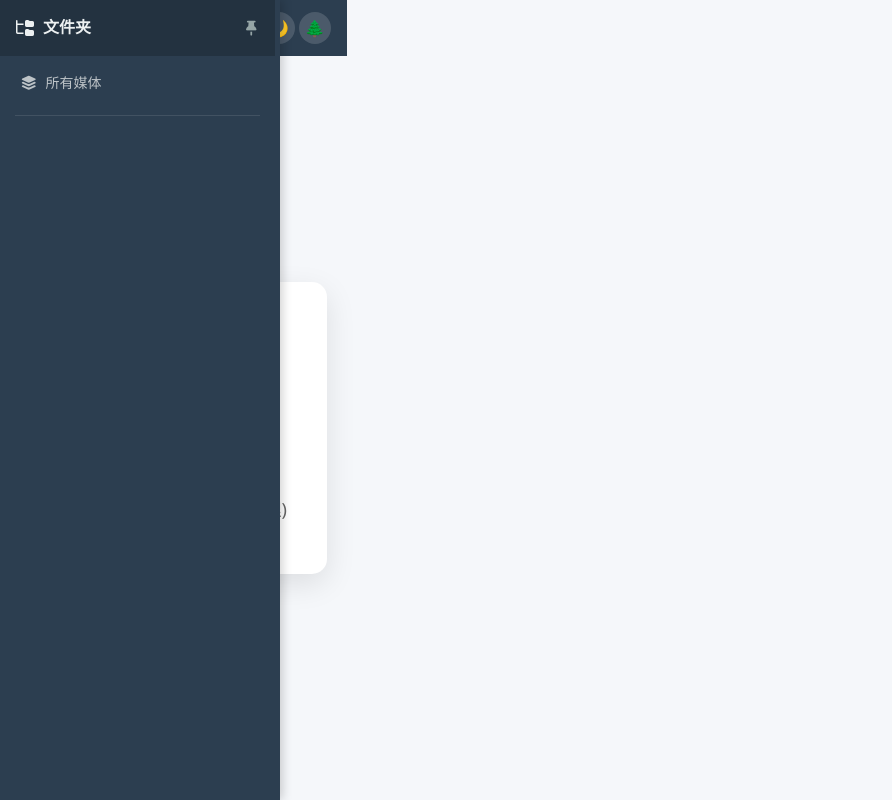
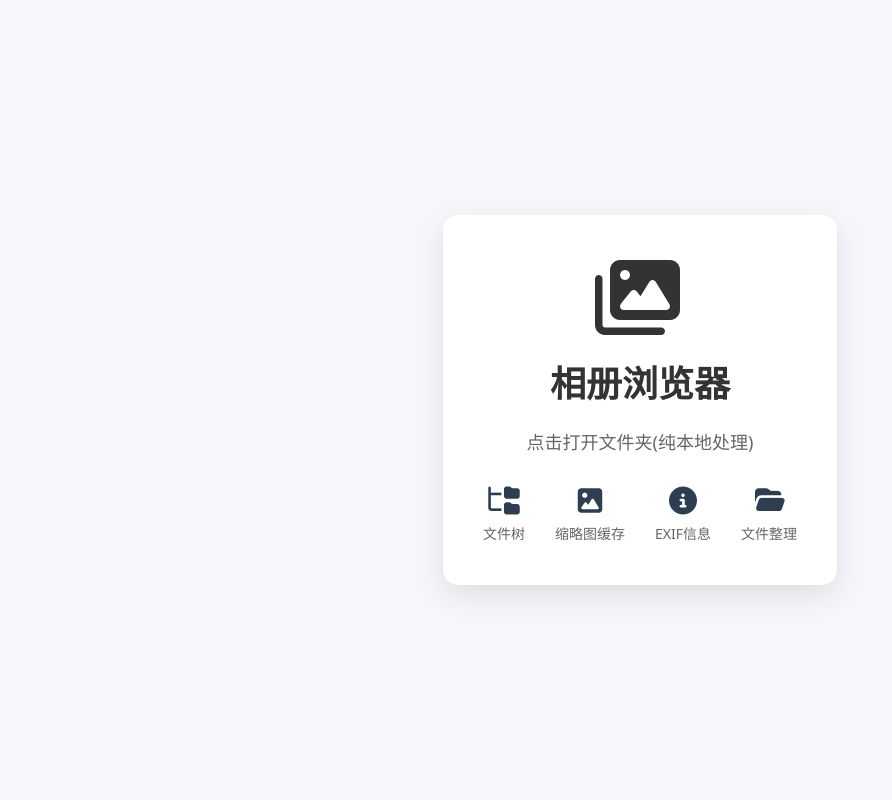
Before and after one commit to HaujetZhao/Gallery-Viewer, a Vue app: page / in a window 1280 px wide. Shown: the whole page, without its empty margins (0-892 px from the left). Built offline with nearby package versions, Linux system fonts and the light colour scheme.

Commit message:
feat(UI校准): App 还原原项目布局(container 1400/header/footer/启动页 features/搜索 fixed 右上/去 top-bar)

```diff
--- a/src/App.vue
+++ b/src/App.vue
@@ -6,6 +6,7 @@ import { useUserSettingsStore } from './stores/userSettings.js';
 import { initDB } from './services/db.js';
 import { openFolderPicker } from './services/filesystem.js';
 import { isFileSystemAccessSupported } from './utils/browser.js';
+import { useGallerySearch } from './composables/useGallerySearch.js';
 import Sidebar from './components/Sidebar.vue';
 import Gallery from './components/Gallery.vue';
 import MediaModal from './components/MediaModal.vue';
@@ -17,17 +18,17 @@ import { useScrollZone } from './composables/useScrollZone.js';
 const themeStore = useThemeStore();
 const fsStore = useFsStore();
 const settings = useUserSettingsStore();
+const search = useGallerySearch();
 
 const sidebarPinned = computed(() => !!settings.settings.sidebarPinned);
 const sidebarWidth = computed(() => settings.settings.sidebarWidth || 280);
 const mainStyle = computed(() => ({
   marginLeft: sidebarPinned.value ? sidebarWidth.value + 'px' : '0px',
+  width: sidebarPinned.value ? `calc(100% - ${sidebarWidth.value}px)` : '100%',
 }));
 
 const settingsOpen = ref(false);
 const browserSupported = isFileSystemAccessSupported();
-
-// scrollzone 排除区域 ref
 const sidebarEl = ref(null);
 const settingsBtnEl = ref(null);
 useScrollZone([sidebarEl, settingsBtnEl]);
@@ -46,8 +47,6 @@ onBeforeUnmount(() => document.removeEventListener('keydown', onKeydown));
 async function open() {
   await openFolderPicker();
 }
-
-// Ctrl+O 打开文件夹(modal 内键盘由 useModal 处理,这里只管全局)
 function onKeydown(e) {
   const tag = document.activeElement?.tagName;
   if (tag === 'INPUT' || tag === 'TEXTAREA') return;
@@ -59,127 +58,50 @@ function onKeydown(e) {
 </script>
 
 <template>
-  <div class="app-root" :class="{ 'sidebar-pinned': sidebarPinned }">
+  <div :class="{ 'sidebar-pinned': sidebarPinned }">
     <div ref="sidebarEl"><Sidebar /></div>
 
-    <div class="main-content-wrapper" :style="mainStyle">
-      <div class="top-bar">
-        <button class="top-btn" @click="open">
-          <i class="fas fa-folder-open"></i> 打开文件夹
-        </button>
-        <div class="theme-switcher">
-          <button
-            v-for="t in themeStore.getThemes()"
-            :key="t.id"
-            :class="['theme-chip', { active: themeStore.currentTheme === t.id }]"
-            @click="themeStore.applyTheme(t.id)"
-            :title="t.name"
-          >{{ t.icon }}</button>
+    <!-- 启动页(无 currentFolder) -->
+    <div v-if="!fsStore.currentFolder" id="hint">
+      <div class="intro-content" @click="open">
+        <i class="fas fa-images"></i>
+        <h1>相册浏览器</h1>
+        <p>点击打开文件夹(纯本地处理)</p>
+        <div class="features">
+          <div class="feature"><i class="fas fa-folder-tree"></i><span>文件树</span></div>
+          <div class="feature"><i class="fas fa-image"></i><span>缩略图缓存</span></div>
+          <div class="feature"><i class="fas fa-info-circle"></i><span>EXIF信息</span></div>
+          <div class="feature"><i class="fas fa-folder-open"></i><span>文件整理</span></div>
         </div>
+        <BrowserUnsupportedWarning v-if="!browserSupported" />
       </div>
+    </div>
 
-      <Gallery v-if="fsStore.currentFolder" />
-      <div v-else class="empty-state">
-        <div class="intro-content" @click="open">
-          <i class="fas fa-images empty-icon"></i>
-          <h1>相册浏览器</h1>
-          <p>点击选择文件夹(纯本地处理)</p>
-          <BrowserUnsupportedWarning v-if="!browserSupported" />
+    <!-- 主界面 -->
+    <div v-else class="main-content-wrapper" :style="mainStyle">
+      <div class="container">
+        <header class="header">
+          <h1><i class="fas fa-images"></i> 相册浏览器</h1>
+        </header>
+        <Gallery />
+        <div class="footer">
+          <p>使用提示:拖动到左侧文件夹可移动,右键菜单可查看属性/重命名/删除,Ctrl+Z 撤销(部分功能后续阶段接入)。</p>
         </div>
       </div>
     </div>
 
-    <!-- 齿轮按钮(fixed top-left) -->
+    <!-- 全局浮层 -->
     <button class="settings-btn" ref="settingsBtnEl" @click="settingsOpen = !settingsOpen" title="设置">
       <i class="fas fa-cog"></i>
     </button>
+
+    <div v-if="fsStore.currentFolder" class="filter-container">
+      <input type="text" v-model="search.searchTerm" placeholder="搜索文件名..." />
+      <div class="filter-count">{{ search.filteredCount }}/{{ search.totalCount }}</div>
+    </div>
 
     <SettingsPanel v-model="settingsOpen" />
     <MediaModal />
     <Toast />
   </div>
 </template>
-
-<style scoped>
-.app-root {
-  min-height: 100vh;
-  background: var(--bg-secondary, #f5f7fa);
-}
-.main-content-wrapper {
-  transition: margin-left 0.3s ease;
-  min-height: 100vh;
-  display: flex;
-  flex-direction: column;
-}
-.top-bar {
-  display: flex;
-  align-items: center;
-  justify-content: space-between;
-  gap: 12px;
-  padding: 10px 16px;
-  background: var(--sidebar-bg, #2c3e50);
-  color: var(--sidebar-text, #ecf0f1);
-}
-.top-btn {
-  padding: 8px 16px;
-  border: none;
-  border-radius: 6px;
-  cursor: pointer;
-  font-size: 14px;
-  background: var(--color-primary, #3498db);
-  color: #fff;
-}
-.top-btn:hover {
-  background: var(--color-primary-dark, #2980b9);
-}
-.theme-switcher {
-  display: flex;
-  gap: 4px;
-}
-.theme-chip {
-  width: 32px;
-  height: 32px;
-  border: none;
-  border-radius: 50%;
-  background: rgba(255, 255, 255, 0.15);
-  cursor: pointer;
-  font-size: 16px;
-}
-.theme-chip.active {
-  background: var(--color-primary, #3498db);
-}
-.empty-state {
-  flex: 1;
-  display: flex;
-  align-items: center;
-  justify-content: center;
-}
-.intro-content {
-  max-width: 600px;
-  padding: 40px;
-  background: var(--bg-primary, #fff);
-  border-radius: 15px;
-  box-shadow: 0 10px 30px rgba(0, 0, 0, 0.1);
-  text-align: center;
-  cursor: pointer;
-  transition: transform 0.3s, box-shadow 0.3s;
-}
-.intro-content:hover {
-  transform: translateY(-5px);
-  box-shadow: 0 15px 40px rgba(0, 0, 0, 0.15);
-}
-.intro-content .empty-icon {
-  font-size: 80px;
-  color: var(--color-primary, #3498db);
-  margin-bottom: 20px;
-}
-.intro-content h1 {
-  font-size: 36px;
-  margin: 0 0 15px;
-  color: var(--text-primary, #333);
-}
-.intro-content p {
-  font-size: 18px;
-  color: var(--text-secondary, #666);
-}
-</style>
```
